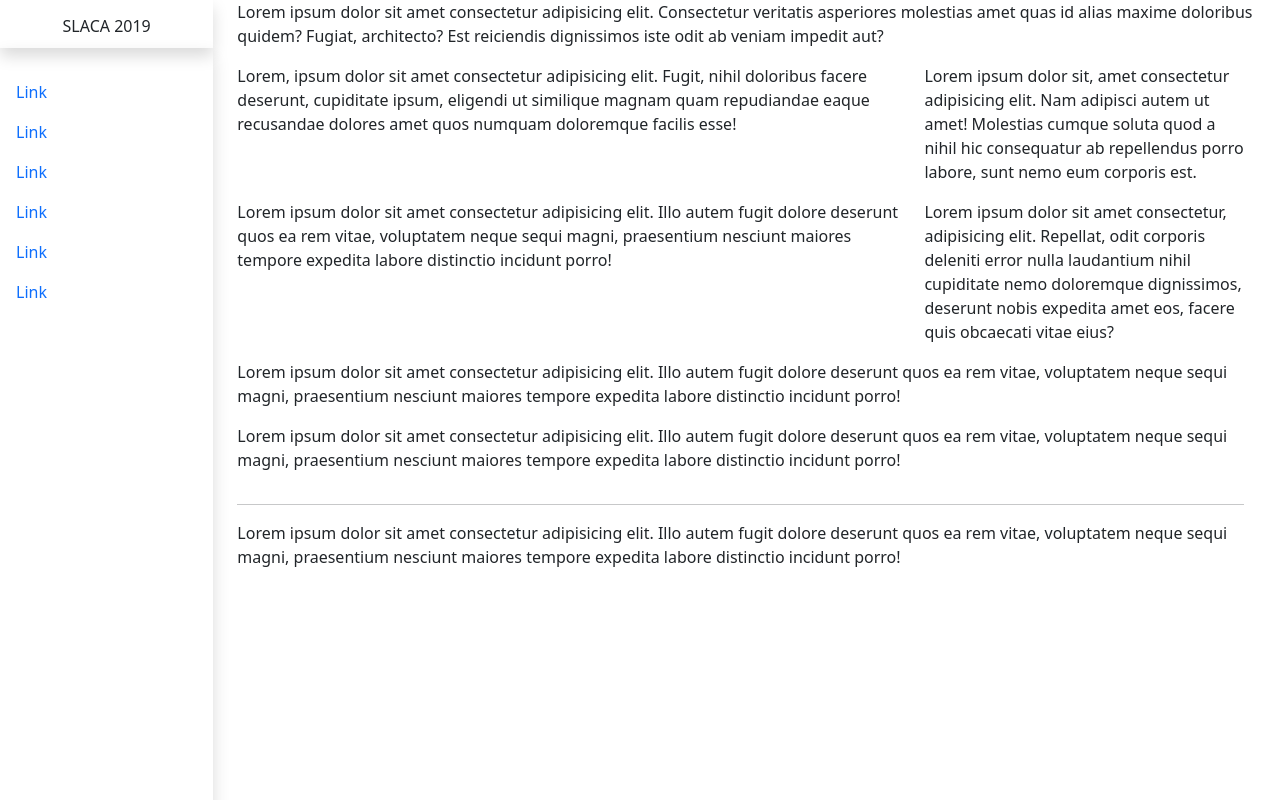
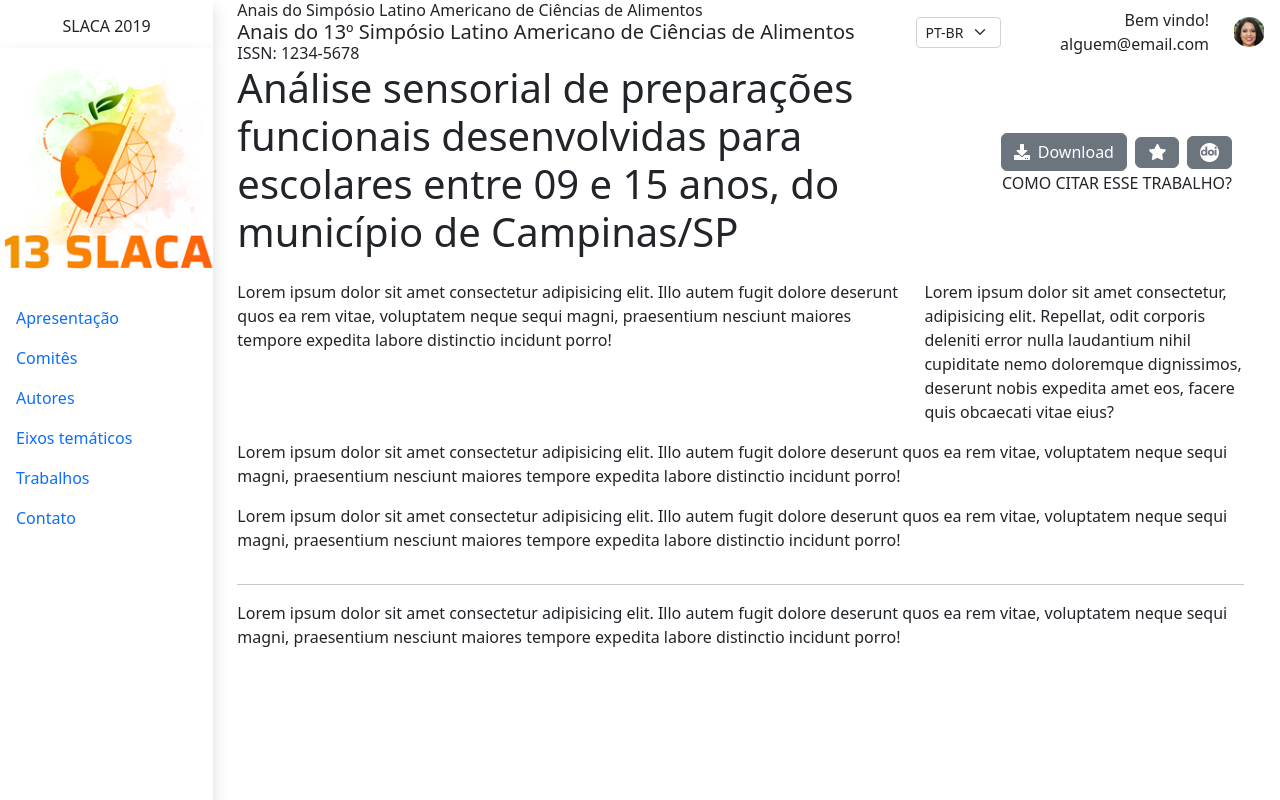
Before and after one commit to MarceloM075/criando-um-site, a website: page index.html in a window 1280 px wide. Drawn offline with nearby package versions, Linux system fonts and the light colour scheme.

Commit message:
adicionando o conteúdo

```diff
--- a/index.html
+++ b/index.html
@@ -5,12 +5,12 @@
     <meta http-equiv="X-UA-Compatible" content="IE=edge">
     <meta name="viewport" content="width=device-width, initial-scale=1.0">
     <title>Projeto Site</title>
+    <script src="node_modules\bootstrap\dist\js\bootstrap.bundle.min.js"></script>
     <link rel="stylesheet" href="node_modules\bootstrap\dist\css\bootstrap.min.css">
-    <script src="node_modules\bootstrap\dist\js\bootstrap.bundle.min.js"></script>
     <link rel="stylesheet" href="assets\styles\styles.css">
 </head>
 <body>
-    <div class="col-lg-2 col-xxl-1 vh-100 position-fixed">
+    <div class="col-lg-2 vh-100 position-fixed">
         <li class="topbar-height d-flex justify-content-center align-items-center pt-1" id="topbar-nav-container">
             <span>SLACA 2019</span>
         </li>
@@ -21,26 +21,26 @@
             </button>
             <div class="shadow vh-100" id="navbar-container" style="z-index: 1;">
                 <ul class="nav flex-column">
-                    <li class="nav-brand">
-                        <img src="" alt="">
+                    <li class="nav-brand d-flex w-100 justify-content-center">
+                        <img class="img-fluid" src="assets/imgs/logo.png" alt="">
                     </li>
                     <li class="nav-item">
-                        <a href="#" class="nav-link">Link</a>
+                        <a href="#" class="nav-link">Apresentação</a>
                     </li>
                     <li class="nav-item">
-                        <a href="#" class="nav-link">Link</a>
+                        <a href="#" class="nav-link">Comitês</a>
                     </li>
                     <li class="nav-item">
-                        <a href="#" class="nav-link">Link</a>
+                        <a href="#" class="nav-link">Autores</a>
                     </li>
                     <li class="nav-item">
-                        <a href="#" class="nav-link">Link</a>
+                        <a href="#" class="nav-link">Eixos temáticos</a>
                     </li>
                     <li class="nav-item">
-                        <a href="#" class="nav-link">Link</a>
+                        <a href="#" class="nav-link">Trabalhos</a>
                     </li>
                     <li class="nav-item">
-                        <a href="#" class="nav-link">Link</a>
+                        <a href="#" class="nav-link">Contato</a>
                     </li>
                 </ul>
             </div>
@@ -48,18 +48,67 @@
     </div>
     <div class="container-fluid" id="full-container">
         <div class="row">
-            <div class="col-lg-2 col-xxl-1"></div>
-            <div class="col-lg-10 col-xxl-11" id="content-container">
-                <div class="topbar-height" id="topbar-content-container">
-                    Lorem ipsum dolor sit amet consectetur adipisicing elit. Consectetur veritatis asperiores molestias amet quas id alias maxime doloribus quidem? Fugiat, architecto? Est reiciendis dignissimos iste odit ab veniam impedit aut?
+            <div class="col-lg-2"></div>
+            <div class="col-lg-10" id="content-container">
+                <div class="topbar-height row" id="topbar-content-container">
+                    <div class="col-auto col-xl-8 d-flex align-items-center row">
+                        <div>
+                            <h6 class="my-0">Anais do Simpósio Latino Americano de Ciências de Alimentos</h6>
+                            <h5 class="my-0">Anais do 13º Simpósio Latino Americano de Ciências de Alimentos</h5>
+                            <h6 class="my-0">ISSN: 1234-5678</h6>
+                        </div>
+                    </div>
+                    <div class="col-auto d-flex align-items-center">
+                        <div id="language-selector">
+                            <select class="form-select form-select-sm" aria-label=".form-select-sm example">
+                                <option selected>PT-BR</option>
+                                <option value="1">EN</option>
+                                <option value="2">FR</option>
+                                <option value="3">ES</option>
+                            </select>
+                        </div>
+                    </div>
+                    <div class="col-3 d-flex align-items-center justify-content-end gap-3">
+                        <div class="d-flex align-content-end">
+                            <div class="text-end row p-2">
+                                <span>Bem vindo!</span>
+                                <span>alguem@email.com</span>
+                            </div>
+                        </div>
+                        <div class="d-flex align-items-center justify-content-center">
+                            <div>
+                                <img class="rounded-circle" src="assets/imgs/user-icon.png" alt="user-icon">
+                            </div>
+                        </div>
+                    </div>
                 </div>
                 <div class="row" id="main-content-container">
                     <div class="col-lg-12 row" id="title-main-content">
                         <div class="col-lg-8 mt-3">
-                            Lorem, ipsum dolor sit amet consectetur adipisicing elit. Fugit, nihil doloribus facere deserunt, cupiditate ipsum, eligendi ut similique magnam quam repudiandae eaque recusandae dolores amet quos numquam doloremque facilis esse!
+                            <h1>Análise sensorial de preparações funcionais desenvolvidas para escolares entre 09 e 15 anos, do município de Campinas/SP</h1>
                         </div>
-                        <div class="col-lg-4 mt-3">
-                            Lorem ipsum dolor sit, amet consectetur adipisicing elit. Nam adipisci autem ut amet! Molestias cumque soluta quod a nihil hic consequatur ab repellendus porro labore, sunt nemo eum corporis est.
+                        <div class="col-lg-4 mt-3 d-flex flex-column text-end align-items-end justify-content-center pe-4">
+                            <div class="d-flex align-items-center gap-2">
+                                <div>
+                                    <button class="btn btn-secondary d-flex align-items-center">
+                                        <img class="me-2" src="assets/imgs/download-icon.png" alt="">
+                                        Download
+                                    </button>
+                                </div>
+                                <div class="col-auto">
+                                    <button class="btn btn-secondary d-flex align-items-center">
+                                        <img src="assets/imgs/fav-icon.png" alt="">
+                                    </button>
+                                </div>
+                                <div class="col-auto">
+                                    <button class="btn btn-secondary d-flex align-items-center">
+                                        <img src="assets/imgs/doi-icon.png" alt="">
+                                    </button>
+                                </div>
+                            </div>
+                            <div class="col-12">
+                                <span>COMO CITAR ESSE TRABALHO?</span>
+                            </div>
                         </div>
                     </div>
                     <div class="col-lg-12 row" id="video-main-content">
```
Also changed, not shown: assets/imgs/doi-icon.png (added), assets/imgs/download-icon.png (added), assets/imgs/fav-icon.png (added), assets/imgs/logo.png (added), assets/imgs/user-icon.png (added).
